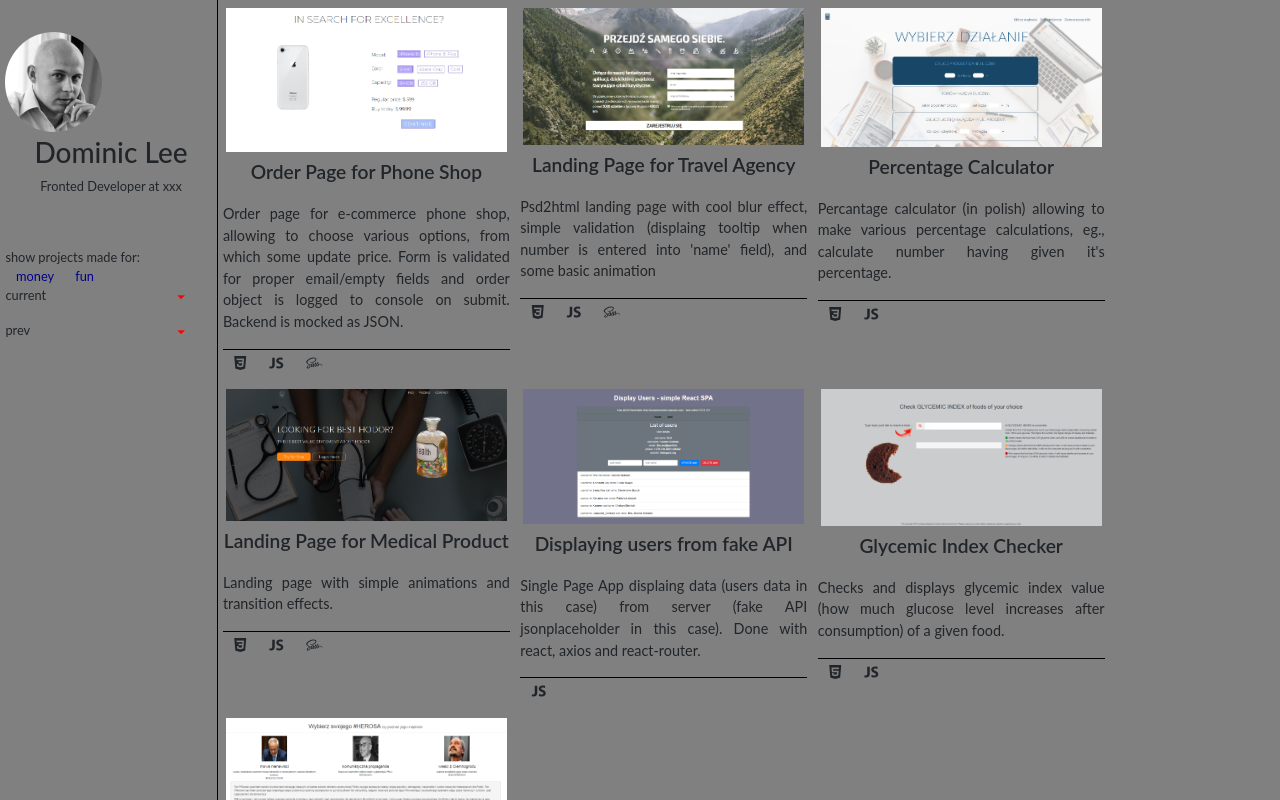
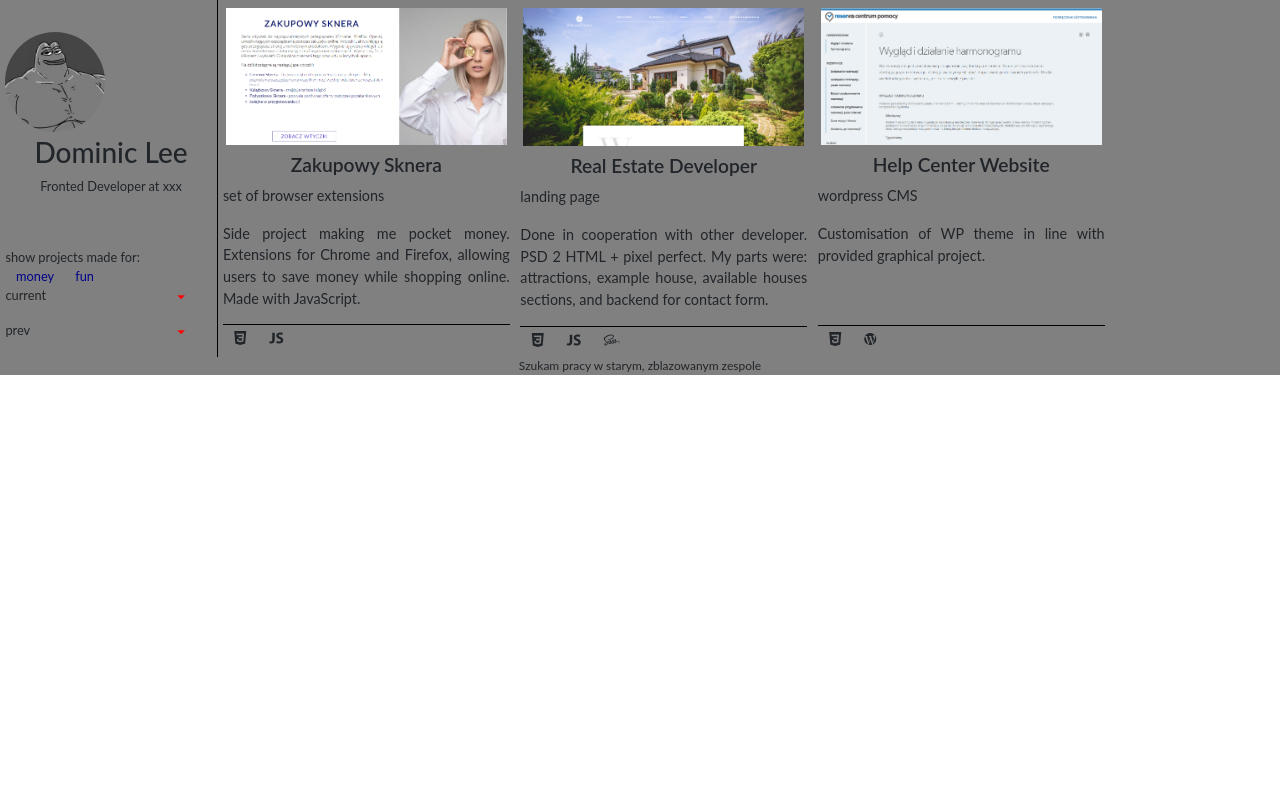
Before and after one commit to codezaur/folio, an Angular app: page / in a window 1280 px wide. Shown: the top 800 px of the page. Built offline with nearby package versions, Linux system fonts and the light colour scheme.

Commit message:
switching projects - started

```diff
--- a/src/app/bio/bio.component.html
+++ b/src/app/bio/bio.component.html
@@ -1,7 +1,8 @@
 <section class="bio">
   <div class="intro">
     <div class="intro-photo">
-      <img src="../../assets/img/fotodl.png" alt="foto">
+      <!-- <img src="../../assets/img/fotodl.png" alt="foto"> -->
+      <img src="../../assets/img/pepekoks.jpg" alt="foto">
     </div>
     <h3 class="intro-name">Dominic Lee</h3>
     <p class="intro-title">Fronted Developer at xxx</p>
@@ -24,7 +25,8 @@
   </div>
   <section class="projects">
     show projects made for: <br>
-    <a href="#">money</a> <a href="">fun</a>
+    <a (click)="switchMoney('money')" href="#">money</a>
+    <a (click)="switchMoney('fun')" href="#">fun</a>
   </section>
   <section class="current">
     <p class="exp" (click)="showCurrent()" >current <i
--- a/src/app/bio/bio.component.ts
+++ b/src/app/bio/bio.component.ts
@@ -1,13 +1,15 @@
 import { Component, OnInit } from '@angular/core';
+import {SwitchProjectsService} from '../services/switchProjects.service';
 
 @Component({
   selector: 'app-bio',
   templateUrl: './bio.component.html',
-  styleUrls: ['./bio.component.scss']
+  styleUrls: ['./bio.component.scss'],
+  providers: [SwitchProjectsService]
 })
 export class BioComponent implements OnInit {
 
-  constructor() { }
+  constructor(private switchProjectsService: SwitchProjectsService) { }
 
   currentVisible: boolean = false;
   prevVisible: boolean = false;
@@ -40,6 +42,12 @@ export class BioComponent implements OnInit {
     }
   };
 
+  switchMoney(val: string) {
+    console.log('swithcing in bio.component now...');
+    console.log(val);
+    this.switchProjectsService.switching(val);
+  }
+
   showCurrent() {
     this.currentVisible ? this.currentVisible = false : this.currentVisible = true;
   }
--- a/src/app/projects/projects.component.html
+++ b/src/app/projects/projects.component.html
@@ -5,6 +5,7 @@
         <img src="{{project.pic}}" alt="">
       </div>
       <p class="project-name">{{project.name}}</p>
+      <p class="project-caption">{{project.capt}}</p>
       <p class="project-desc">{{project.desc}}</p>
       <div class="project-tech">
         <div *ngFor="let item of project.tech"
--- a/src/app/projects/projects.component.scss
+++ b/src/app/projects/projects.component.scss
@@ -25,11 +25,18 @@
   text-align: center;
   font-size: 1.2rem;
   font-weight: 600;
+  height: 10%;
+  margin-bottom: 0;
+}
+
+.project-caption {
+font-size: .9rem;
 }
 
 .project-desc {
   text-align: justify;
   font-size: 90%;
+  height: 25%;
 }
 
 .project-tech {
--- a/src/app/projects/projects.component.ts
+++ b/src/app/projects/projects.component.ts
@@ -1,19 +1,23 @@
 import { Component, OnInit } from '@angular/core';
+import {SwitchProjectsService} from '../services/switchProjects.service';
 
 @Component({
   selector: 'app-projects',
   templateUrl: './projects.component.html',
-  styleUrls: ['./projects.component.scss']
+  styleUrls: ['./projects.component.scss'],
+  providers: [SwitchProjectsService]
 })
 export class ProjectsComponent implements OnInit {
 
-  constructor() { }
+  // constructor() { }
+  constructor(private switchProjectsService: SwitchProjectsService) { }
 
-  showMeTheMoney: boolean = true;
+  // showMeTheMoney: boolean = true;
 
   projects = {
     cash: [
-      {name: 'Zakupowy Sknera - set of browser extensions',
+      {name: 'Zakupowy Sknera',
+      capt: 'set of browser extensions',
       desc: 'Side project making me pocket money. \
       Extensions for Chrome and Firefox, allowing users \
       to save money while shopping online. Made with JavaScript.',
@@ -21,7 +25,8 @@ export class ProjectsComponent implements OnInit {
       tech: ['ion-logo-css3', 'ion-logo-javascript'],
       pic: '../../assets/img/zakupowy-sknera.png'
     },
-      {name: 'Landing Page for Real Estate Developer',
+      {name: 'Real Estate Developer',
+      capt: 'landing page',
       desc: 'Done in cooperation with other developer. PSD 2 HTML + pixel perfect. \
       My parts were: attractions, example house, available houses sections, \
       and backend for contact form.',
@@ -29,7 +34,8 @@ export class ProjectsComponent implements OnInit {
       tech: ['ion-logo-css3', 'ion-logo-javascript', 'ion-logo-sass'],
       pic: '../../assets/img/wilanowka.png'
     },
-      {name: 'Help Center in Wordpress',
+      {name: 'Help Center Website',
+      capt: 'wordpress CMS',
       desc: 'Customisation of WP theme in line with provided graphical project.',
       live: 'https://help.reservis.pl/',
       tech: ['ion-logo-css3', 'ion-logo-wordpress'],
@@ -39,7 +45,8 @@ export class ProjectsComponent implements OnInit {
     ],
 
     fun: [
-      {name: 'Order Page for Phone Shop',
+      {name: 'Phone Shop',
+      capt: 'order page',
       desc: 'Order page for e-commerce phone shop, allowing to choose \
        various options, from which some update price. \
        Form is validated for proper email/empty fields and order object is \
@@ -49,7 +56,8 @@ export class ProjectsComponent implements OnInit {
       pic: '../../assets/img/order-phone.png',
       code: 'https://github.com/codezaur/PhoneShopOrderPage'
      },
-     {name: 'Landing Page for Travel Agency',
+     {name: 'Travel Agency Website',
+     capt: 'landing page',
      desc: 'Psd2html landing page with cool blur effect, simple validation \
       (displaing tooltip when number is entered into \'name\' field), \
       and some basic animation',
@@ -59,6 +67,7 @@ export class ProjectsComponent implements OnInit {
      code: 'https://github.com/codezaur/turistLandingPage'
       },
       {name: 'Percentage Calculator',
+      capt: 'simple JS app',
       desc: 'Percantage calculator (in polish) allowing \
       to make various percentage calculations, eg., \
       calculate number having given it\'s percentage.',
@@ -67,23 +76,25 @@ export class ProjectsComponent implements OnInit {
       pic: '../../assets/img/calc.png',
       code: 'https://github.com/codezaur/PercentageCalculator'
       },
-      {name: 'Landing Page for Medical Product',
+      {name: 'Medical Product Website',
+      capt: 'landing page',
       desc: 'Landing page with simple animations and transition effects.',
       live: 'https://schrodingerscode.net/display-users/',
       tech: ['ion-logo-css3', 'ion-logo-javascript', 'ion-logo-sass'],
       pic: '../../assets/img/landing-medic.png',
       code: 'https://github.com/codezaur/ProductLandingPage'
       },
-      {name: 'Displaying users from fake API',
-      desc: 'Single Page App displaing data (users data in this case) \
-      from server (fake API jsonplaceholder in this case). \
-      Done with react, axios and react-router.',
+      {name: 'Displaying Users App',
+      capt: 'single page application',
+      desc: 'Displaing users data from fake API \
+      (jsonplaceholder). Done with react, axios and react-router.',
       live: 'https://schrodingerscode.net/display-users/',
       tech: ['ion-logo-javascript'],
       pic: '../../assets/img/display-users.png',
       code: 'https://github.com/codezaur/ReactDisplayUsersSPA'
       },
       {name: 'Glycemic Index Checker',
+      capt: 'simple JS app',
       desc: 'Checks and displays glycemic index value \
       (how much glucose level increases \
       after consumption) of a given food.',
@@ -93,6 +104,7 @@ export class ProjectsComponent implements OnInit {
       code: 'https://github.com/codezaur/GlycemicIndex'
       },
       {name: 'Random Speech Generator',
+      capt: 'simple JS app',
       desc: 'My first JavaScript app. Generates random speech \
       of polish politician of your choice.\
       Text is generated mostly from mixture of his previous statements',
@@ -104,7 +116,15 @@ export class ProjectsComponent implements OnInit {
     ]
   };
 
-  selected = this.projects.fun;
+  // selected = this.projects.fun;
+  selected = this.projects.cash;
+
+  switch() {
+    console.log('swithing in projects...');
+    // if ( ) {
+
+    // }
+  }
 
   ngOnInit() {
   }
--- /dev/null
+++ b/src/app/services/switchProjects.service.ts
@@ -0,0 +1,19 @@
+import { Injectable } from '@angular/core';
+import { ProjectsComponent } from '../projects/projects.component';
+
+@Injectable({providedIn: 'root'})
+export class SwitchProjectsService {
+  // constructor(private projects: ProjectsComponent) {}
+  constructor() {}
+  switching(val) {
+    console.log('inside service....');
+    console.log(val);
+    // if ( this.projects.selected === this.projects.projects.cash ) {
+    //   this.projects.selected = this.projects.projects.fun;
+    // } else {
+    //   this.projects.selected = this.projects.projects.cash;
+    // }
+
+  }
+
+}
```
Also changed, not shown: src/assets/img/pepekoks.jpg (added). Lines whose indentation alone changed are shown as unchanged.
